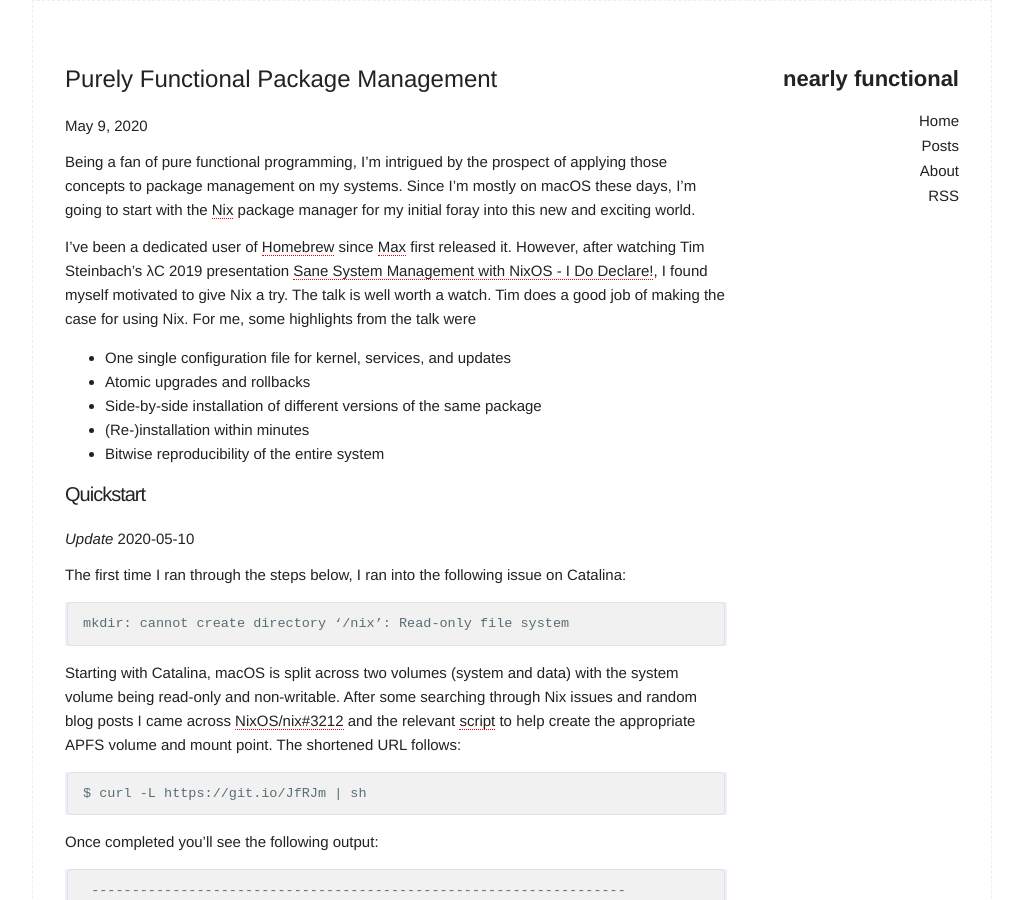
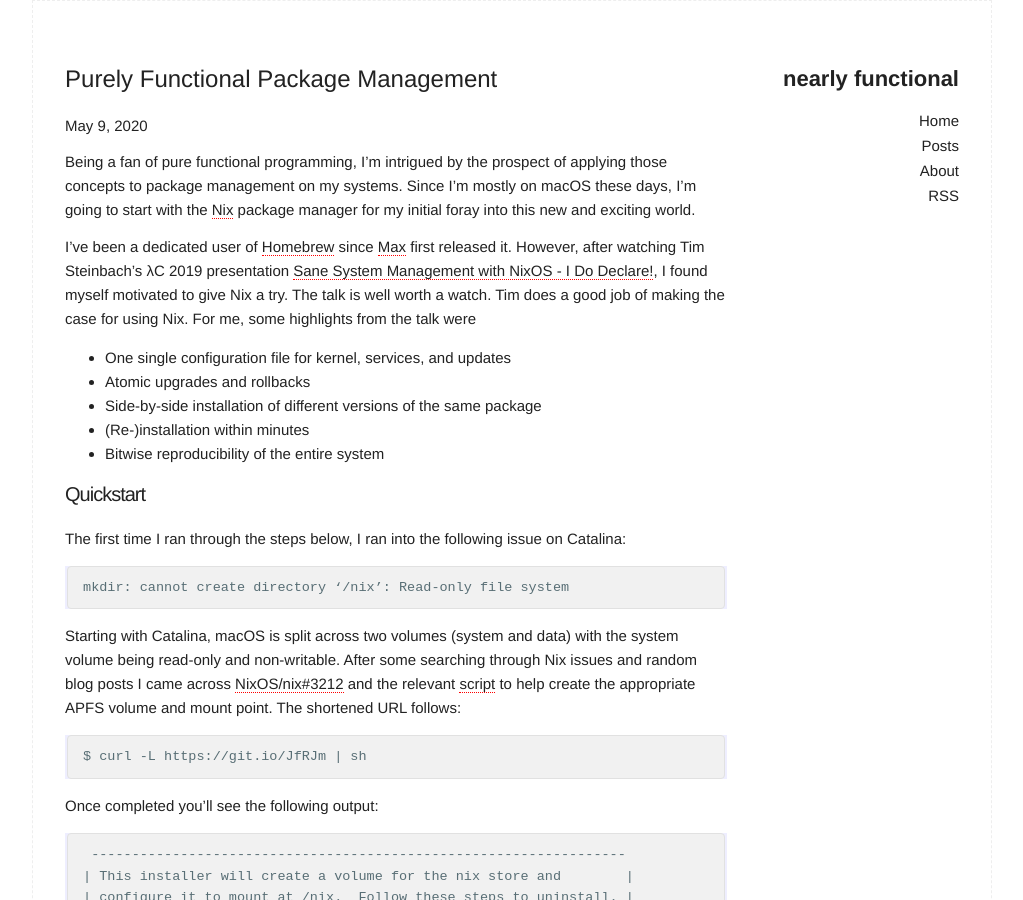
Before and after one commit to jopecko/jopecko.github.com, a Jekyll site: the page built from _posts/2020-06-09-purely-functional-package-management.md, in a window 1280 px wide and 900 px high. Shown: the whole window, without its empty margins (128-1151 px from the left). Built offline with Jekyll 4.4.1, drawn with Linux system fonts in a browser that asks for light colours.

Commit message:
fix link styling on NixOS issue

````diff
--- a/_posts/2020-06-09-purely-functional-package-management.md
+++ b/_posts/2020-06-09-purely-functional-package-management.md
@@ -26,8 +26,6 @@
 
 ### Quickstart
 
-*Update* 2020-05-10
-
 The first time I ran through the steps below, I ran into the following issue on
 Catalina:
 
@@ -35,6 +33,7 @@
 mkdir: cannot create directory ‘/nix’: Read-only file system
 ```
 
+{:.article-content}
 Starting with Catalina, macOS is split across two volumes (system and data) with
 the system volume being read-only and non-writable. After some searching through
 Nix issues and random blog posts I came across [NixOS/nix#3212][12] and the
````
